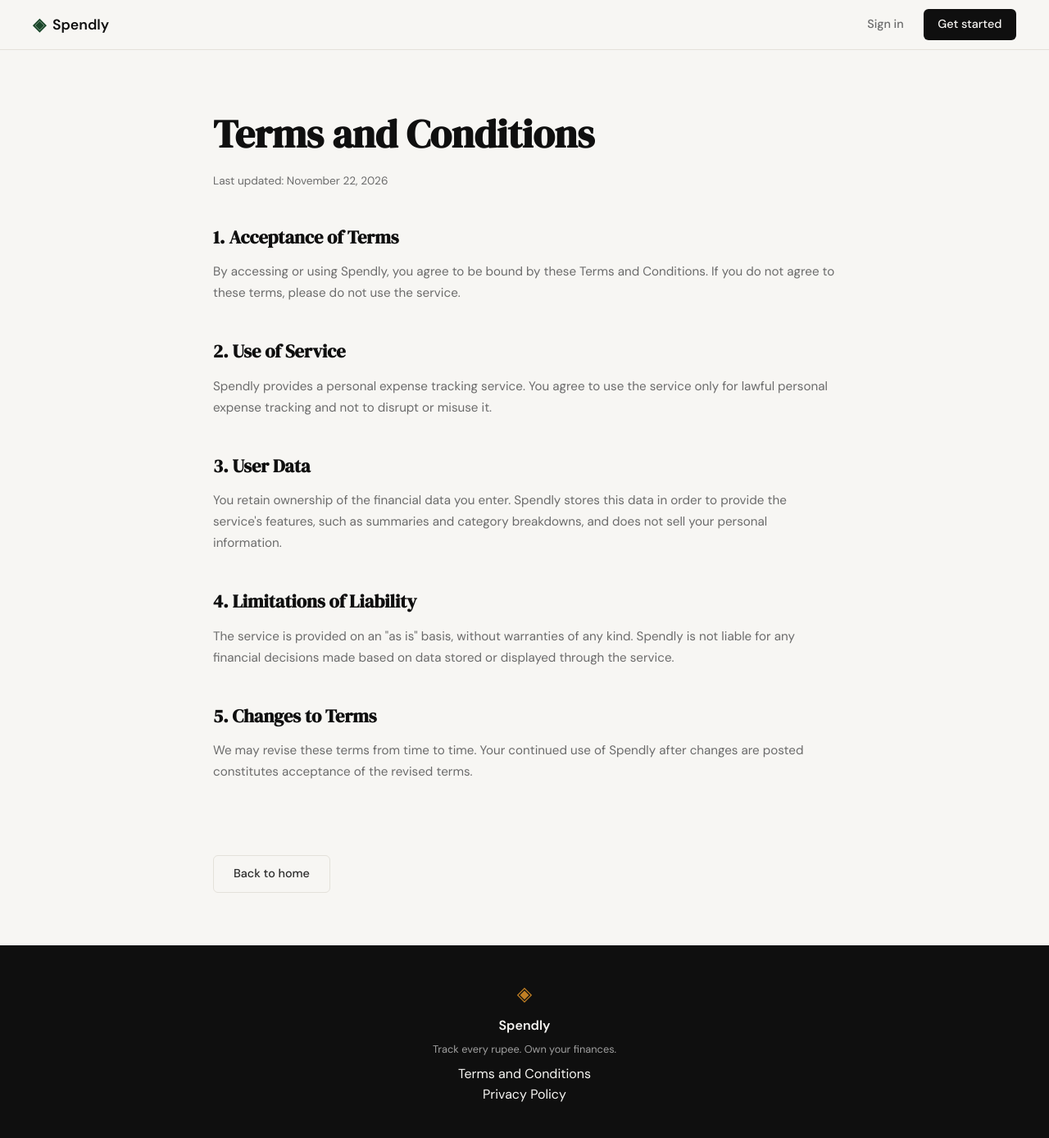
After one commit to Daksh-Rtx/spendly, a Flask app: page /terms in a window 1280 px wide. The commit adds this page. Shown: the whole page at 82% size. Run offline with Flask 3, Linux system fonts and the light colour scheme.

Commit message:
landing: terms page and /terms route

```diff
--- a/app.py
+++ b/app.py
@@ -20,6 +20,11 @@ def register():
 @app.route("/login")
 def login():
     return render_template("login.html")
+
+
+@app.route("/terms")
+def terms():
+    return render_template("terms.html")
 
 
 # ------------------------------------------------------------------ #
--- a/static/css/style.css
+++ b/static/css/style.css
@@ -508,6 +508,43 @@ a { color: inherit; text-decoration: none; }
 }
 
 /* ------------------------------------------------------------------ */
+/* Terms page                                                          */
+/* ------------------------------------------------------------------ */
+
+.terms-section { padding: 4rem 2rem; }
+
+.terms-inner { max-width: 760px; margin: 0 auto; }
+
+.terms-title {
+    font-family: var(--font-display);
+    font-size: clamp(2rem, 4vw, 3rem);
+    color: var(--ink);
+    margin-bottom: 0.5rem;
+}
+
+.terms-updated { font-size: 0.85rem; color: var(--ink-muted); margin-bottom: 2.5rem; }
+
+.terms-body section { margin-bottom: 2.5rem; }
+
+.terms-body h2 {
+    font-family: var(--font-display);
+    font-size: 1.4rem;
+    color: var(--ink);
+    margin-bottom: 0.75rem;
+}
+
+.terms-body p {
+    font-size: 0.95rem;
+    color: var(--ink-muted);
+    line-height: 1.7;
+    margin-bottom: 0.75rem;
+}
+
+.terms-body p:last-child { margin-bottom: 0; }
+
+.terms-back { margin-top: 3rem; }
+
+/* ------------------------------------------------------------------ */
 /* Responsive                                                          */
 /* ------------------------------------------------------------------ */
 
--- a/templates/base.html
+++ b/templates/base.html
@@ -35,7 +35,7 @@
             <span class="footer-name">Spendly</span>
             <p class="footer-copy">Track every rupee. Own your finances.</p>
             <div class="footer-links">
-                <a href="#">Terms and Conditions</a><br>
+                <a href="/terms">Terms and Conditions</a><br>
                 <a href="#">Privacy Policy</a>
             </div>
         </div>
--- /dev/null
+++ b/templates/terms.html
@@ -0,0 +1,44 @@
+{% extends "base.html" %}
+
+{% block title %}Spendly — Terms and Conditions{% endblock %}
+
+{% block content %}
+
+<section class="terms-section">
+    <div class="terms-inner">
+        <h1 class="terms-title">Terms and Conditions</h1>
+        <p class="terms-updated">Last updated: November 22, 2026</p>
+
+        <div class="terms-body">
+            <section>
+                <h2>1. Acceptance of Terms</h2>
+                <p>By accessing or using Spendly, you agree to be bound by these Terms and Conditions. If you do not agree to these terms, please do not use the service.</p>
+            </section>
+
+            <section>
+                <h2>2. Use of Service</h2>
+                <p>Spendly provides a personal expense tracking service. You agree to use the service only for lawful personal expense tracking and not to disrupt or misuse it.</p>
+            </section>
+
+            <section>
+                <h2>3. User Data</h2>
+                <p>You retain ownership of the financial data you enter. Spendly stores this data in order to provide the service's features, such as summaries and category breakdowns, and does not sell your personal information.</p>
+            </section>
+
+            <section>
+                <h2>4. Limitations of Liability</h2>
+                <p>The service is provided on an "as is" basis, without warranties of any kind. Spendly is not liable for any financial decisions made based on data stored or displayed through the service.</p>
+            </section>
+
+            <section>
+                <h2>5. Changes to Terms</h2>
+                <p>We may revise these terms from time to time. Your continued use of Spendly after changes are posted constitutes acceptance of the revised terms.</p>
+            </section>
+        </div>
+
+        <a href="{{ url_for('landing') }}" class="btn-ghost terms-back">Back to home</a>
+
+    </div>
+</section>
+
+{% endblock %}
```
